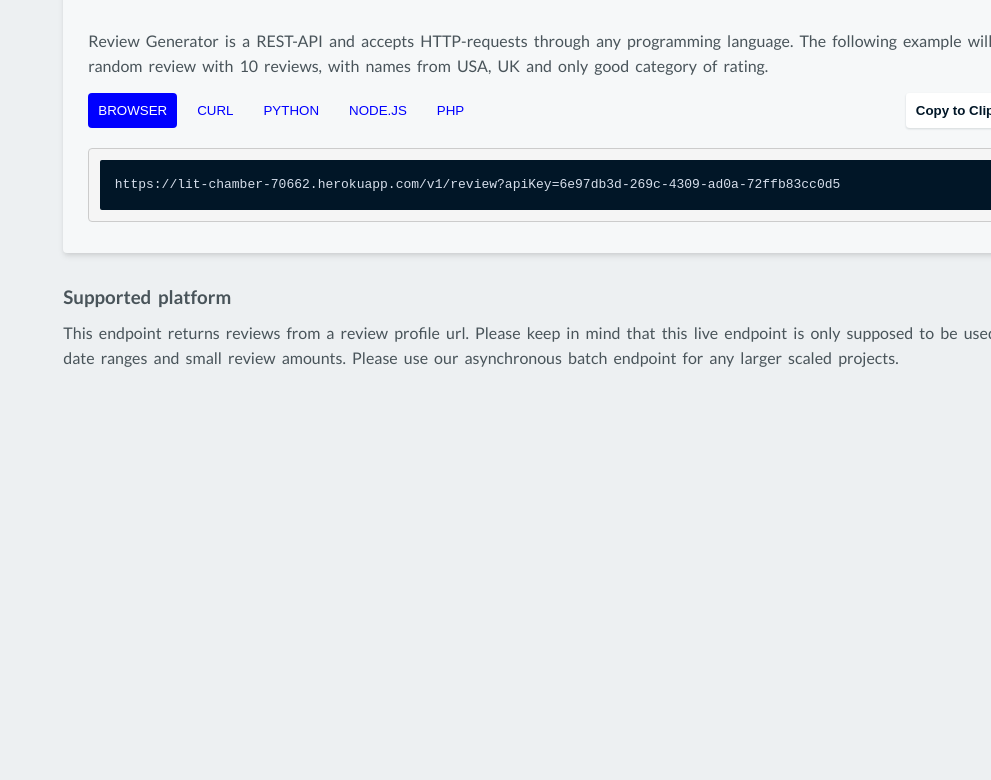
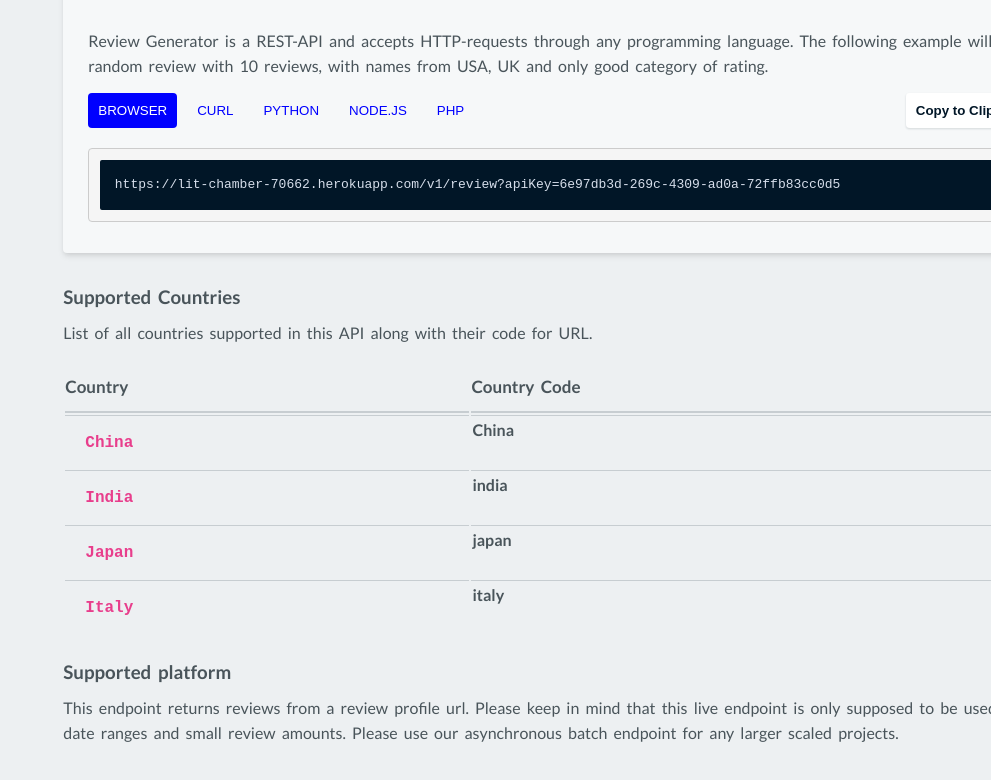
Before and after one commit to Ameen-Here/Review-Generator-API, a React (Create React App) app in the folder Frontend/review-generator/: page / in a window 1280 px wide. Shown: the part 1678-2458 px from the top of the page, without its empty margins (289-1280 px from the left). Before the commit the page ends 2113 px from the top, so only its background shows below. Built offline with nearby package versions, Linux system fonts and the light colour scheme.

Commit message:
Added supporting countries

```diff
--- a/Frontend/review-generator/src/components/CodeShower.js
+++ b/Frontend/review-generator/src/components/CodeShower.js
@@ -24,8 +24,6 @@ const CodeShower = (e) => {
     node: false,
     php: false,
   });
-
-  console.log(btnActive.browser);
 
   const browserClass = btnActive.browser ? "active" : "";
   const curlClass = btnActive.curl ? "active" : "";
--- /dev/null
+++ b/Frontend/review-generator/src/components/CountryHelper.js
@@ -0,0 +1,61 @@
+import { Fragment } from "react";
+
+const CountryHelper = (props) => {
+  return (
+    <Fragment>
+      <h3>Supported Countries</h3>
+      <p>
+        List of all countries supported in this API along with their code for
+        URL.
+      </p>
+      <table className={props.classes.table}>
+        <thead>
+          <tr>
+            <th scope="col" className={props.classes.pl0}>
+              Country
+            </th>
+            <th scope="col" className={props.classes.pl0}>
+              Country Code
+            </th>
+          </tr>
+        </thead>
+        <tbody>
+          <tr>
+            <th scope="row">
+              <code>China</code>
+            </th>
+            <td>
+              <b>China</b>
+            </td>
+          </tr>
+          <tr>
+            <th scope="row">
+              <code>India</code>
+            </th>
+            <td>
+              <b>india</b>
+            </td>
+          </tr>
+          <tr>
+            <th scope="row">
+              <code>Japan</code>
+            </th>
+            <td>
+              <b>japan</b>
+            </td>
+          </tr>
+          <tr>
+            <th scope="row">
+              <code>Italy</code>
+            </th>
+            <td>
+              <b>italy</b>
+            </td>
+          </tr>
+        </tbody>
+      </table>
+    </Fragment>
+  );
+};
+
+export default CountryHelper;
--- a/Frontend/review-generator/src/components/MainContent.js
+++ b/Frontend/review-generator/src/components/MainContent.js
@@ -1,5 +1,4 @@
-import { useState } from "react";
-import CodeShower from "./CodeShower";
+import CountryHelper from "./CountryHelper";
 import classes from "./MainContent.module.css";
 import RandomReview from "./RandomReview";
 import RandomReviews from "./RandomReviews";
@@ -28,6 +27,7 @@ const MainContent = () => {
 
       <RandomReviews classes={classes} />
 
+      <CountryHelper classes={classes} />
       <h3>Supported platform</h3>
       <p>
         This endpoint returns reviews from a review profile url. Please keep in
--- a/Frontend/review-generator/src/components/RandomReviews.js
+++ b/Frontend/review-generator/src/components/RandomReviews.js
@@ -91,7 +91,8 @@ const RandomReviews = (props) => {
                 <th scope="col" className={props.classes.pl0}>
                   Parameter
                 </th>
-                <th scope="col">Type</th> <th scope="col">Description</th>
+                <th scope="col">Type</th>
+                <th scope="col">Description</th>
               </tr>
             </thead>
             <tbody>
@@ -116,42 +117,42 @@ const RandomReviews = (props) => {
                 <td>Users API Key to access the API.</td>
               </tr>
               <tr>
-                <th scope="row" class="bt-0">
-                  <code class="highlighter-rouge">qty</code>
-                </th>{" "}
+                <th scope="row">
+                  <code>qty</code>
+                </th>
                 <td>
                   <b>optional</b>,<br /> integer
-                </td>{" "}
+                </td>
                 <td>
                   Amount of reviews you want to retrieve. (Limit depends on user
                   category)
                 </td>
-              </tr>{" "}
+              </tr>
               <tr>
-                <th scope="row" class="bt-0">
-                  <code class="highlighter-rouge">country</code>
-                </th>{" "}
+                <th scope="row">
+                  <code>country</code>
+                </th>
                 <td>
                   <b>optional</b>, string
-                </td>{" "}
+                </td>
                 <td>
                   Format: 'country1,country2,...', gets reviews with author
-                  names from these countries. Check <a href="#">Country</a>{" "}
-                  section to check for supported countries.{" "}
+                  names from these countries. Check <a href="#">Country</a>
+                  section to check for supported countries.
                 </td>
-              </tr>{" "}
+              </tr>
               <tr>
-                <th scope="row" class="bt-0">
-                  <code class="highlighter-rouge">review</code>
-                </th>{" "}
+                <th scope="row">
+                  <code>review</code>
+                </th>
                 <td>
                   <b>optional</b>,<br /> string
-                </td>{" "}
+                </td>
                 <td>
                   To specify review category. Available categories are good,
-                  avg, bad.{" "}
+                  avg, bad.
                 </td>
-              </tr>{" "}
+              </tr>
             </tbody>
           </table>
           <p>
```
Also changed, not shown: Frontend/review-generator/src/components/RandomReview.js (+4 -3 lines).
